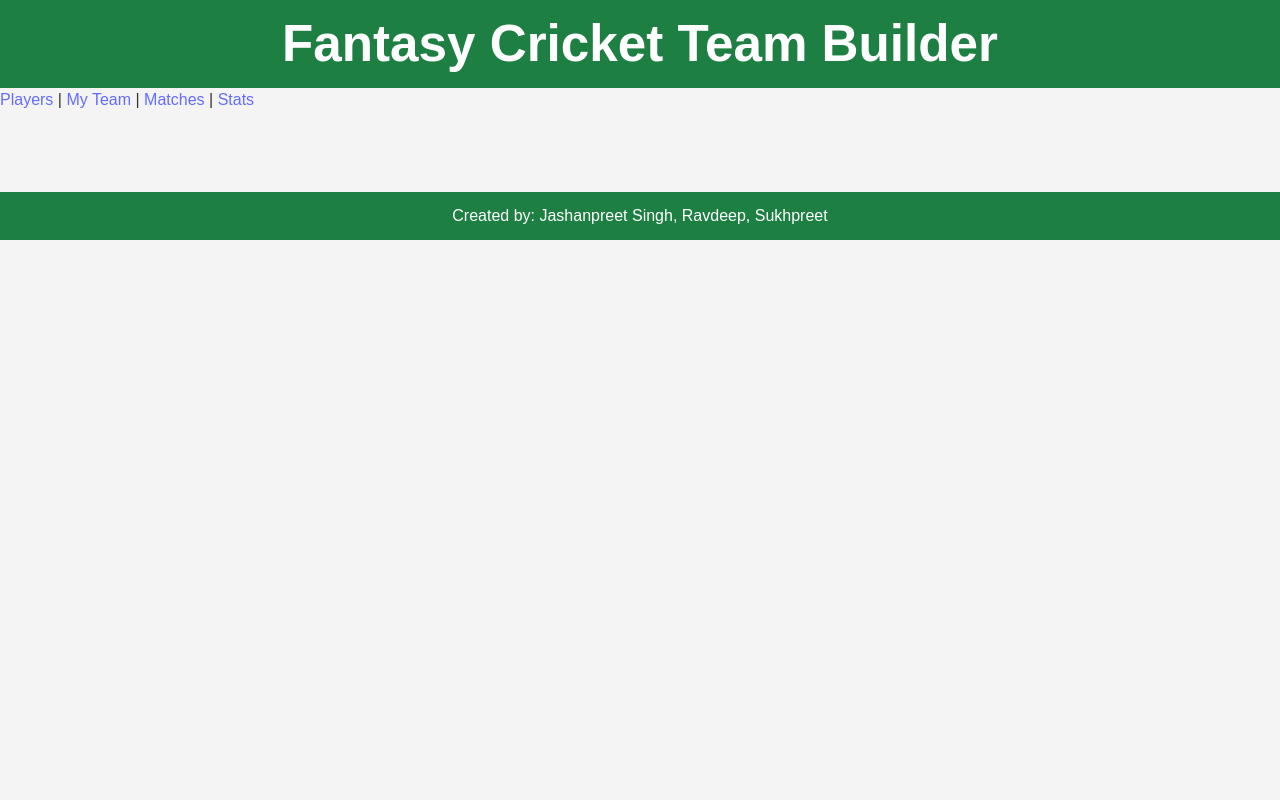
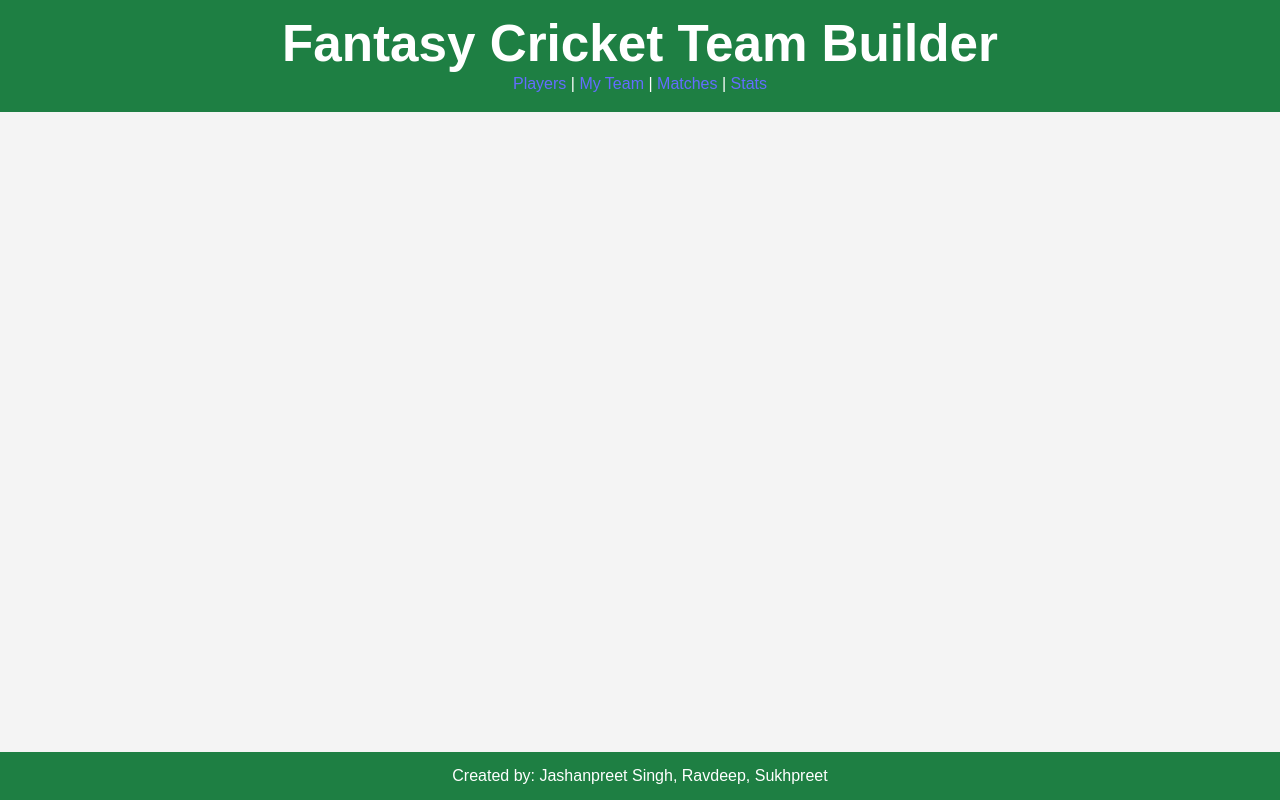
Before and after one commit to jashan-in/Fantasy-Cricket-Team-Builder, a React (Vite) app: page / in a window 1280 px wide. Built offline with nearby package versions, Linux system fonts and the light colour scheme; the HTML template or start-up script is replaced by a standard one.

Commit message:
Updated Layout to use separate css file

```diff
--- /dev/null
+++ b/src/components/layout/Layout.css
@@ -0,0 +1,24 @@
+.app-container {
+  display: flex;
+  flex-direction: column;
+  min-height: 100vh;
+}
+
+header {
+  background-color: #1f7a3f;
+  color: white;
+  padding: 20px;
+  text-align: center;
+}
+
+main {
+  flex: 1;
+  padding: 20px;
+}
+
+footer {
+  background-color: #1f7a3f;
+  color: white;
+  text-align: center;
+  padding: 10px;
+}
--- a/src/components/layout/Layout.tsx
+++ b/src/components/layout/Layout.tsx
@@ -1,14 +1,14 @@
 import { Outlet } from "react-router-dom";
 import Nav from "../nav/Nav";
+import "./Layout.css";
 
 export default function Layout() {
   return (
-    <>
+    <div className="app-container">
       <header>
         <h1>Fantasy Cricket Team Builder</h1>
+        <Nav />
       </header>
-
-      <Nav />
 
       <main>
         <Outlet />
@@ -17,6 +17,6 @@
       <footer>
         <p>Created by: Jashanpreet Singh, Ravdeep, Sukhpreet</p>
       </footer>
-    </>
+    </div>
   );
 }
```
